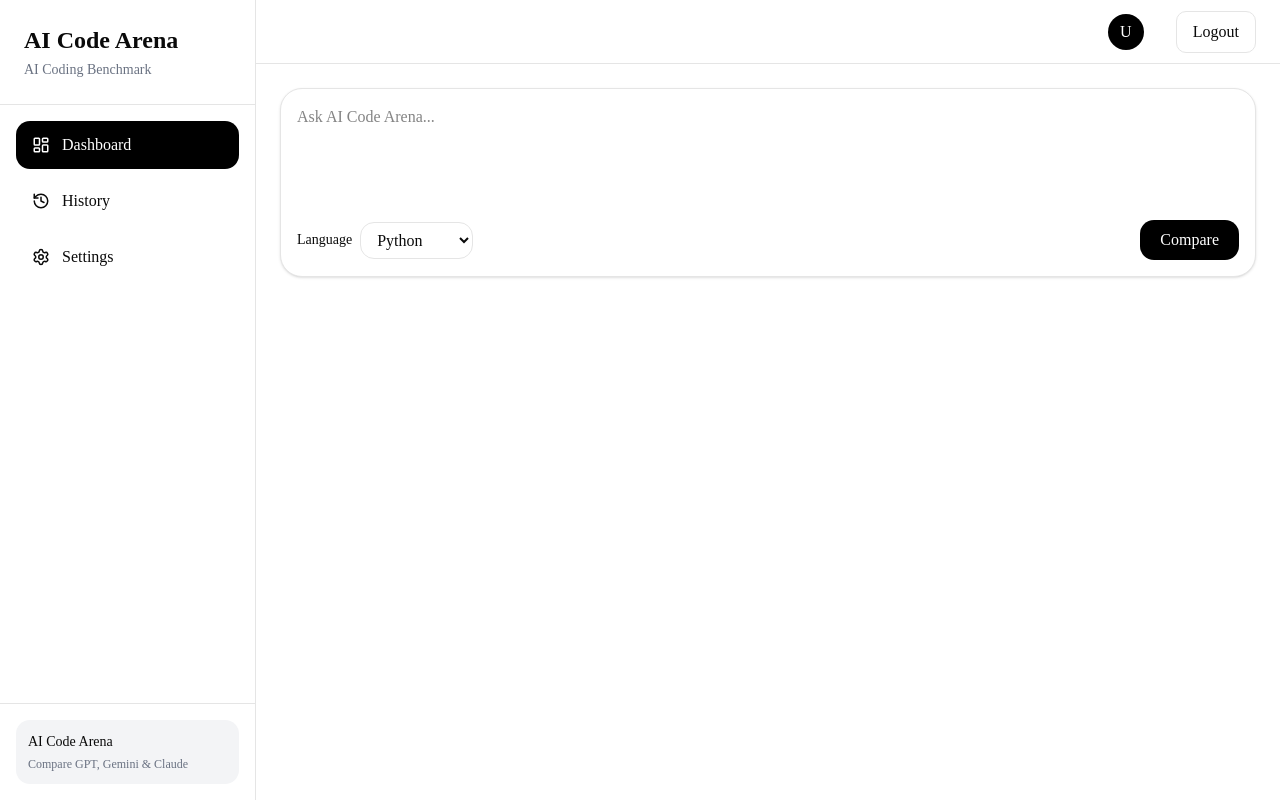
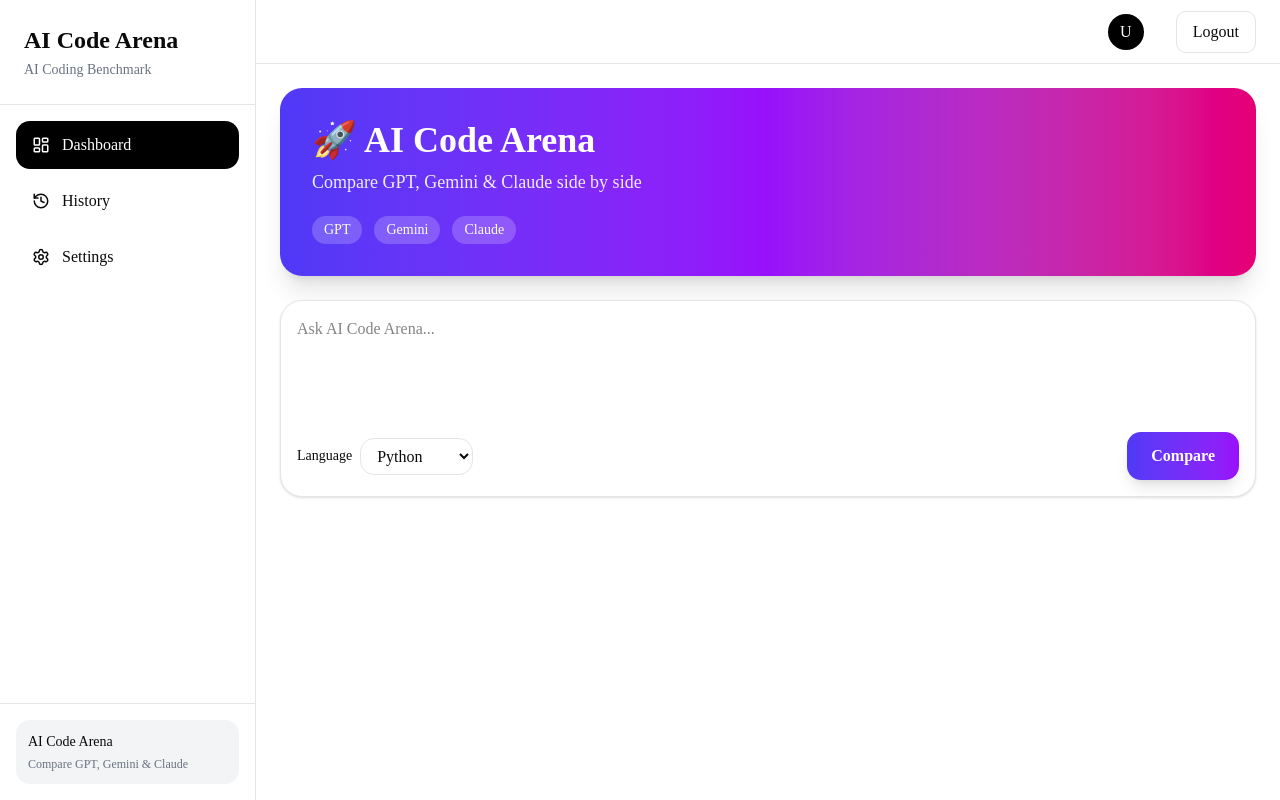
Before and after one commit to sejalP07/ai-code-arena, a Next.js app: page /dashboard in a window 1280 px wide. Built offline with nearby package versions, Linux system fonts and the light colour scheme; no server answers.

Commit message:
feat: add history delete APIs and improve UI

```diff
--- a/app/(dashboard)/dashboard/page.tsx
+++ b/app/(dashboard)/dashboard/page.tsx
@@ -2,7 +2,17 @@
 
 import { useState } from "react";
 import ReactMarkdown from "react-markdown";
-import { Loader2 } from "lucide-react";
+
+import {
+  Loader2,
+  Trophy,
+  Brain,
+} from "lucide-react";
+
+import {
+  SiOpenai,
+  SiGoogle,
+} from "react-icons/si";
 
 type Responses = {
   gpt?: string;
@@ -108,6 +118,33 @@
   return (
     <div className="max-w-full mx-auto">
 
+    {/* Hero Section */}
+    <div className="mb-6 rounded-3xl p-8 bg-gradient-to-r from-indigo-600 via-purple-600 to-pink-600 text-white shadow-xl">
+
+      <h1 className="text-4xl font-bold">
+        🚀 AI Code Arena
+      </h1>
+
+      <p className="mt-2 text-lg opacity-90">
+        Compare GPT, Gemini & Claude side by side
+      </p>
+
+      <div className="flex gap-3 mt-5">
+        <span className="px-3 py-1 bg-white/20 rounded-full text-sm">
+          GPT
+        </span>
+
+        <span className="px-3 py-1 bg-white/20 rounded-full text-sm">
+          Gemini
+        </span>
+
+        <span className="px-3 py-1 bg-white/20 rounded-full text-sm">
+          Claude
+        </span>
+      </div>
+
+    </div>
+
       {/* Prompt Box */}
       <div className="border rounded-3xl p-4 shadow-sm bg-white">
 
@@ -161,8 +198,17 @@
               handleCompare
             }
             disabled={loading}
-            className="px-5 py-2 rounded-xl bg-black text-white flex items-center gap-2"
-          >
+            className="px-6 py-3
+rounded-xl
+bg-gradient-to-r
+from-indigo-600
+to-purple-600
+text-white
+font-semibold
+shadow-lg
+hover:scale-105
+transition
+flex items-center gap-2">
             {loading ? (
               <>
                 <Loader2 className="h-4 w-4 animate-spin" />
--- a/package.json
+++ b/package.json
@@ -25,6 +25,7 @@
     "radix-ui": "^1.6.0",
     "react": "19.2.4",
     "react-dom": "19.2.4",
+    "react-icons": "^5.6.0",
     "react-markdown": "^10.1.0",
     "shadcn": "^4.11.0",
     "tailwind-merge": "^3.6.0",
```
Also changed, not shown: 1 other file (tests, documents, lock files or other folders).
